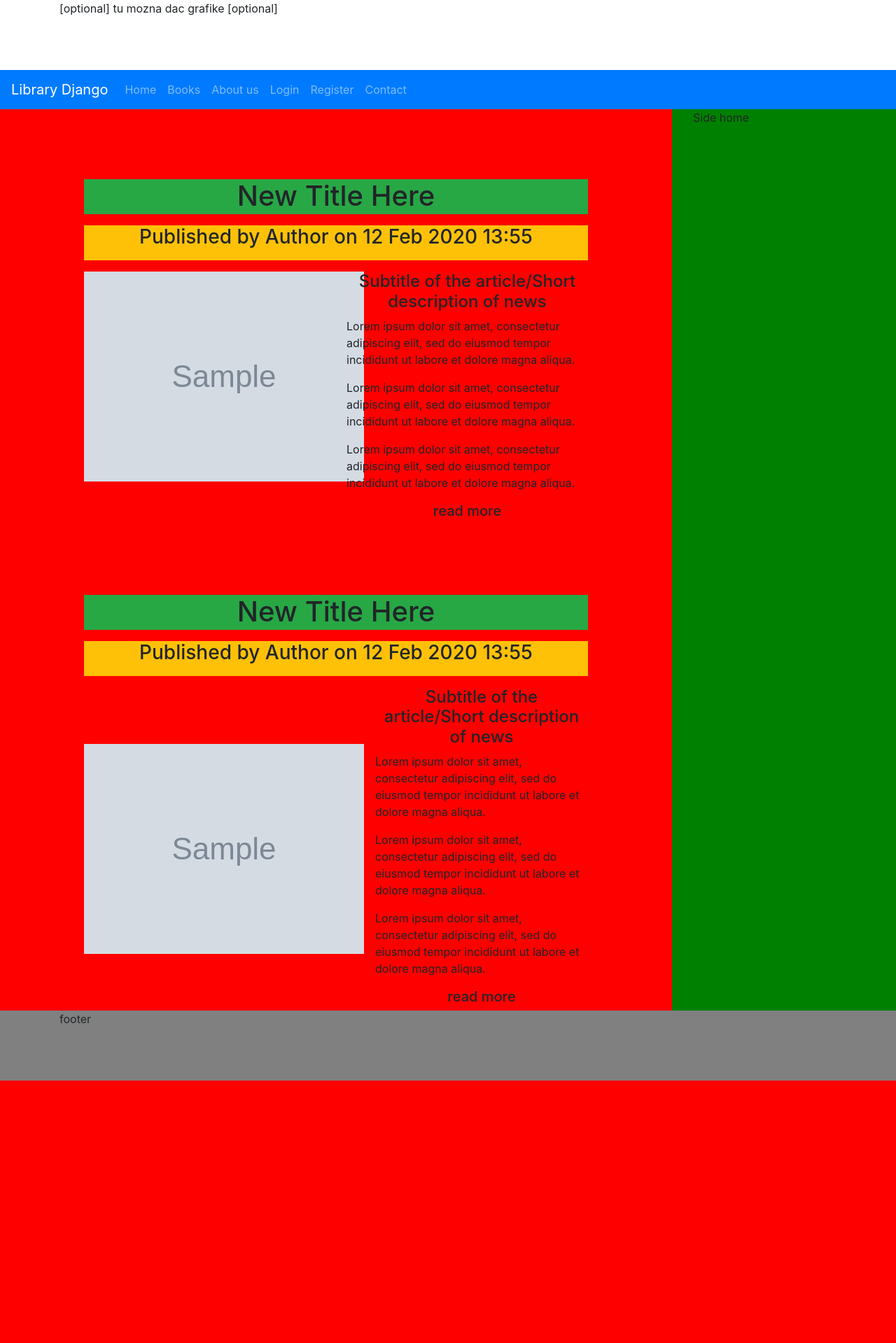
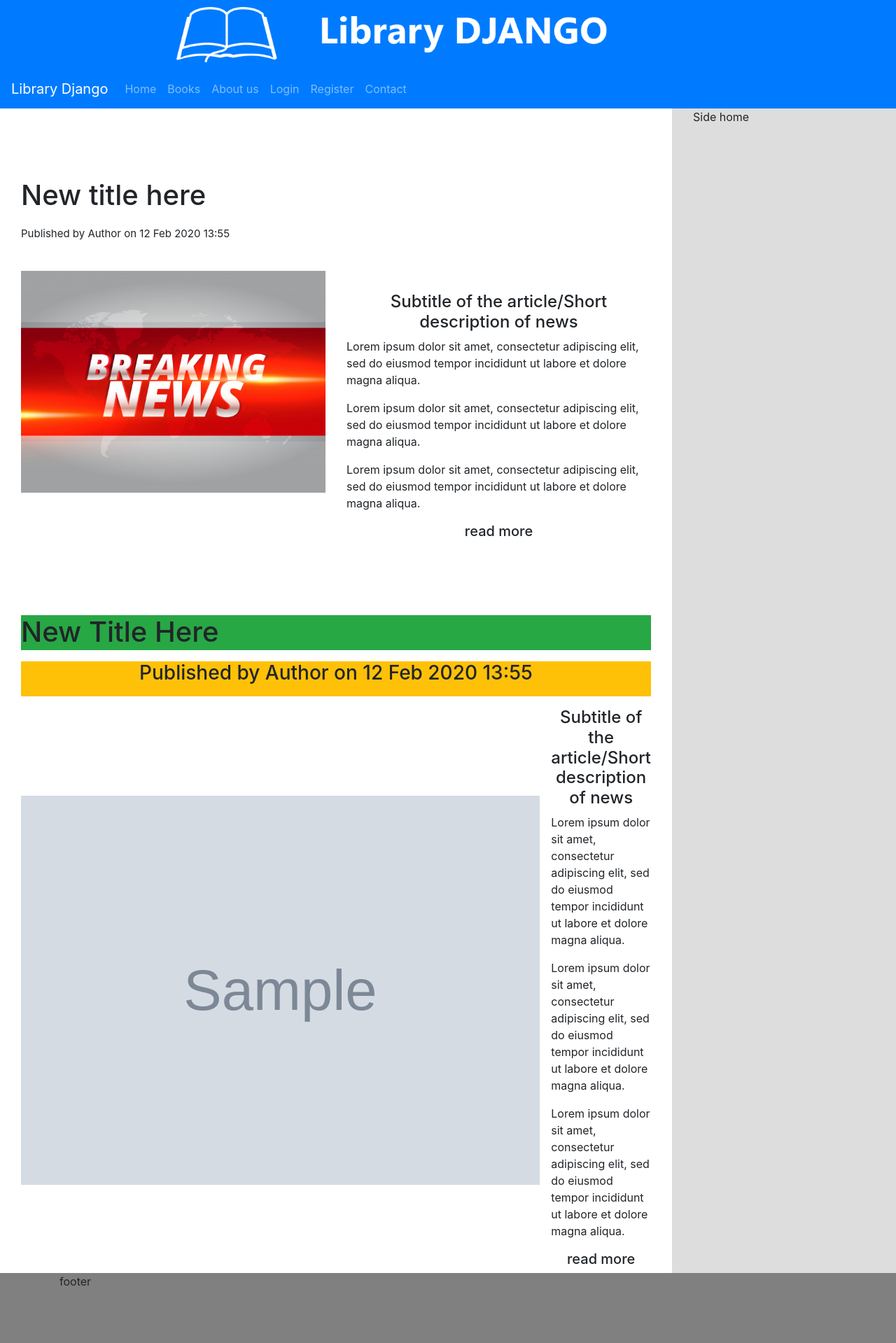
Before and after one commit to piotr-pawelczak/library-django, a Django app: template library_django/library/templates/library/home.html in a window 1280 px wide. Shown: the whole page at 70% size. Before the commit the page ends 1544 px from the top, so only its background shows below. Run offline with Django 3.2, Linux system fonts and the light colour scheme; the template is opened without the code that fills it: most values are stand-ins (such as "Sample title", 1, 10 or a date in 2020); grey boxes marked "Sample" are stand-in pictures; some libraries are stand-ins or nearby versions.

Commit message:
Changes in article html and css, add page logo

```diff
--- a/library_django/library/static/library/main.css
+++ b/library_django/library/static/library/main.css
@@ -5,6 +5,14 @@ h1, h2, h3, h4, h5, h6{
 article{
     margin-top: 100px;
     width: 80%
+}
+
+article h1 {
+    text-align: left;
+}
+
+article div small {
+    font-size: 15px;
 }
 
 .news-title{
@@ -18,3 +26,28 @@ article{
 .news-img{
     min-height: 100px
 }
+
+header {
+    background: #007bff;
+}
+
+header div {
+    text-align: center;
+}
+
+header div img {
+    width: 70%;
+    margin: 10px;
+}
+
+article {
+    width: 100%;
+}
+
+article img {
+    width: 100%;
+}
+
+.news_content {
+    margin-top: 30px;
+}
--- a/library_django/library/templates/library/base.html
+++ b/library_django/library/templates/library/base.html
@@ -15,8 +15,8 @@
     </head>
     <body>
         <header>
-            <div class="container" style="height: 100px">
-                <p>[optional] tu mozna dac grafike [optional]</p>
+            <div class="container">
+                <img src="{% static 'library/images/logo.png' %}">
             </div>
         </header>
         <nav class="navbar navbar-expand-sm navbar-dark bg-primary sticky-top">
@@ -38,12 +38,12 @@
 
         <main>
             <div class="row m-0">
-                <div class="col-md-9" style="min-height: 1000px; background: red">
+                <div class="col-md-9" style="min-height: 1000px;">
                     <div class="container">
                         {% block main %}{% endblock main %}
                     </div>
                 </div>
-                <div class="col-md-3" style="min-height: 1000px; background: green">
+                <div class="col-md-3" style="min-height: 1000px; background: #dddddd">
                     <div class="container">
                         {% block side %}{% endblock side %}
                     </div>
--- a/library_django/library/templates/library/home.html
+++ b/library_django/library/templates/library/home.html
@@ -1,18 +1,20 @@
 {% extends "library/base.html" %}
+{% load static %}
 
 {% block main %}
     <article class="mx-auto">
-        <div class="news-title bg-success my-3">
-            <h1>New Title Here</h1>
+        <div class="news-title my-3">
+            <h1>New title here</h1>
         </div>
-        <div class="publish-info bg-warning my-3">
-            <h3>Published by Author on 12 Feb 2020 13:55</h3>
+        <div class="publish-info my-3">
+            <small>Published by Author on 12 Feb 2020 13:55</small>
         </div>
         <div class="row mt-3">
-            <div class="col-md-6">
-                <img src="{{ news.image }}" alt="news image" class="news-img mr-3">
+            <div class="col-xl-6">
+                <img src="{% static 'library/images/news.jpg'%}" alt="news image" class="news-img mr-3">
             </div>
-            <div class="col-md-6">
+
+            <div class="news_content col-xl-6">
                 <h4>Subtitle of the article/Short description of news</h4>
                 <p>Lorem ipsum dolor sit amet, consectetur adipiscing elit, sed do eiusmod tempor incididunt ut labore
                     et dolore magna aliqua.</p>
```
Also changed, not shown: library_django/library/static/library/images/logo.png (added), library_django/library/static/library/images/news.jpg (added).
